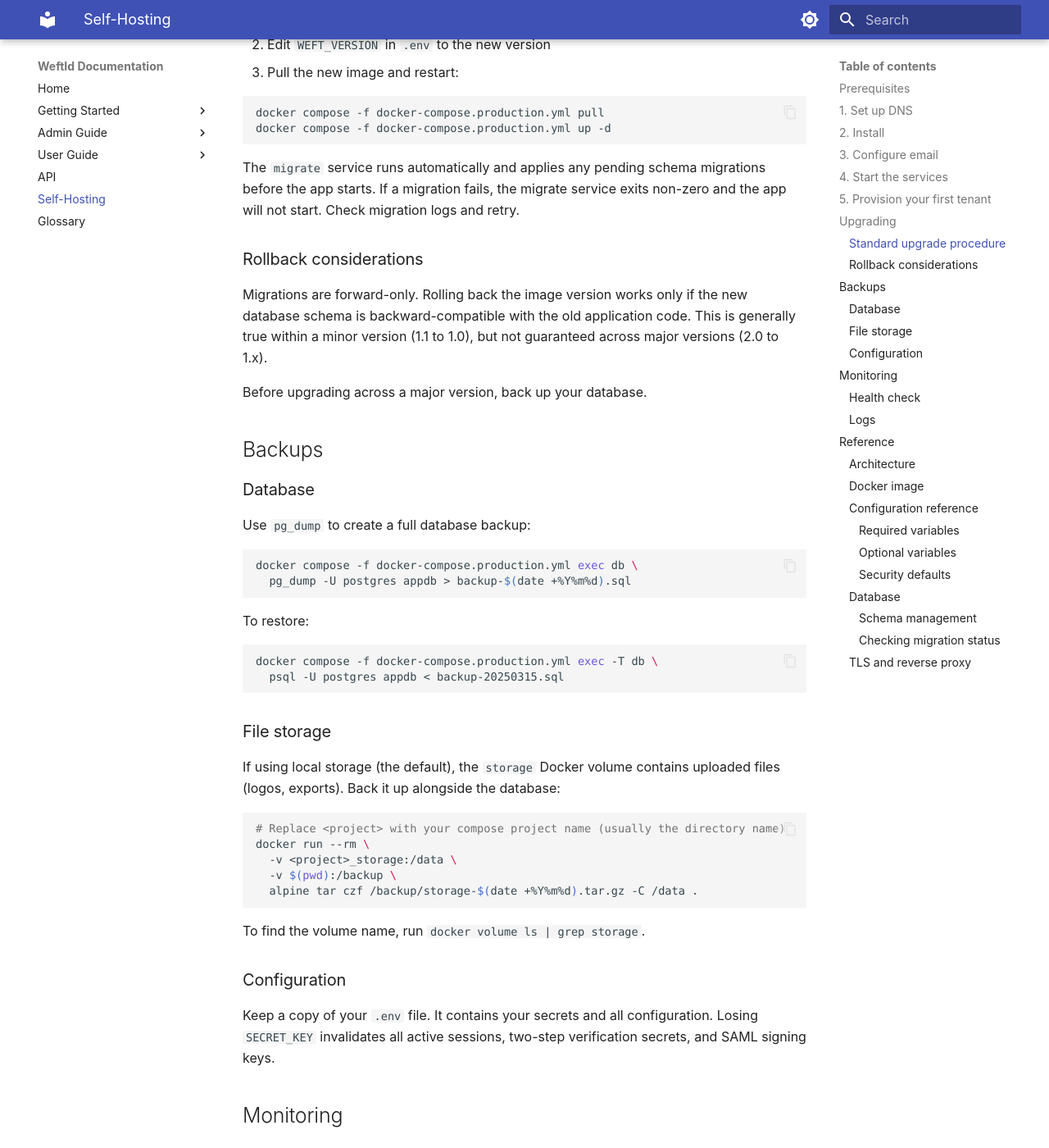
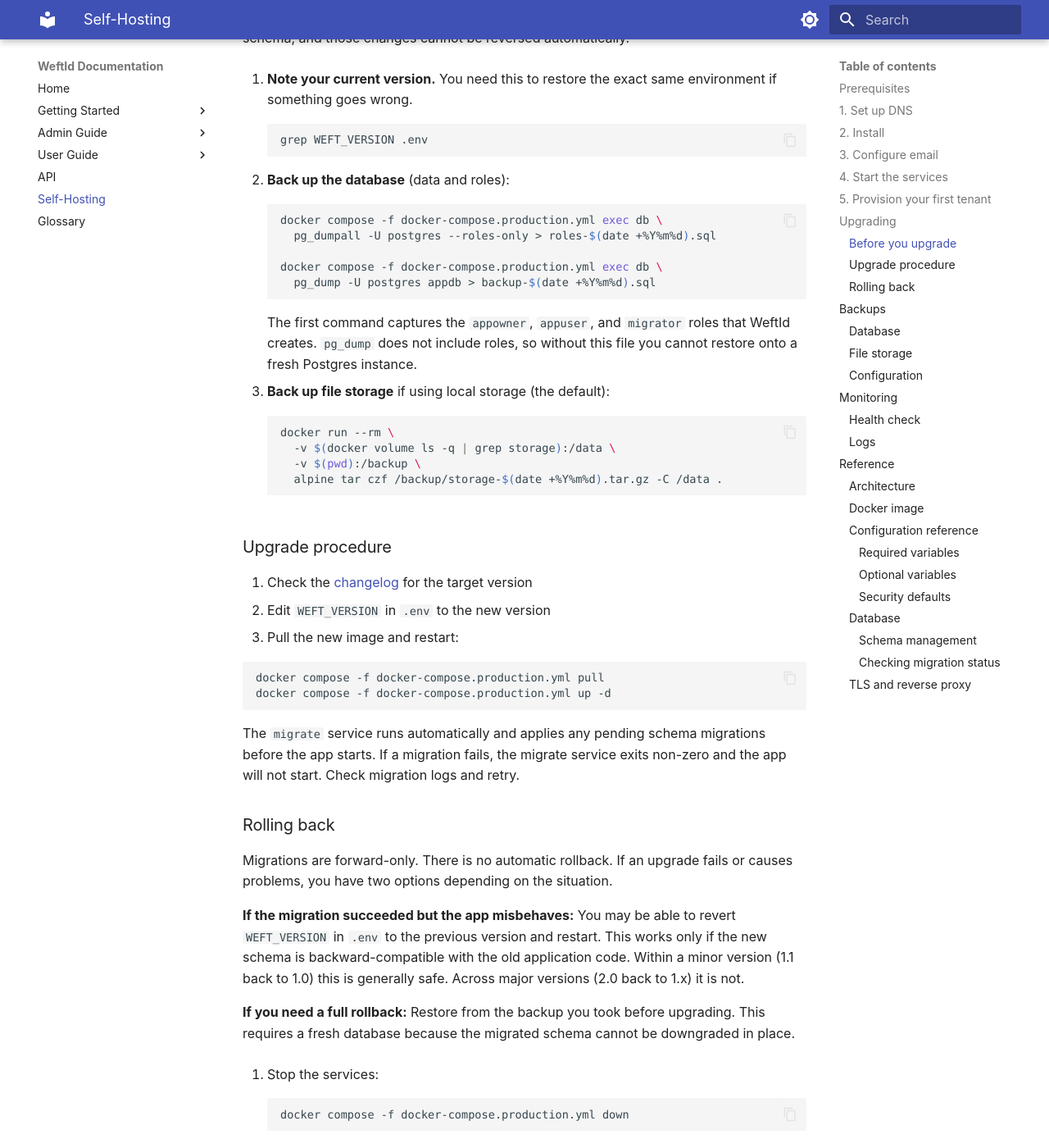
Before and after one commit to Pageloom/weft-id, an MkDocs documentation site: the page built from docs/self-hosting/index.md, in a window 1280 px wide and 1400 px high, scrolled down 3184 px. Shown: the whole window at 82% size. Built offline with MkDocs 1.6.1 and Material for MkDocs 9.7.7, drawn with Linux system fonts in a browser that asks for light colours; some of the changed text lies outside the part shown.

Commit message:
Expand upgrade and backup docs with rollback procedure
Add pre-upgrade checklist (note version, back up roles and data).
Explain that pg_dump does not capture Postgres roles, so pg_dumpall
--roles-only is needed for a restorable backup. Add step-by-step
full rollback procedure for when a version revert is not enough.

````diff
--- a/docs/self-hosting/index.md
+++ b/docs/self-hosting/index.md
@@ -159,7 +159,42 @@
 
 ## Upgrading
 
-### Standard upgrade procedure
+### Before you upgrade
+
+Always back up before upgrading. An upgrade runs migrations that change the database schema,
+and those changes cannot be reversed automatically.
+
+1. **Note your current version.** You need this to restore the exact same environment if
+   something goes wrong.
+
+    ```bash
+    grep WEFT_VERSION .env
+    ```
+
+2. **Back up the database** (data and roles):
+
+    ```bash
+    docker compose -f docker-compose.production.yml exec db \
+      pg_dumpall -U postgres --roles-only > roles-$(date +%Y%m%d).sql
+
+    docker compose -f docker-compose.production.yml exec db \
+      pg_dump -U postgres appdb > backup-$(date +%Y%m%d).sql
+    ```
+
+    The first command captures the `appowner`, `appuser`, and `migrator` roles that WeftId
+    creates. `pg_dump` does not include roles, so without this file you cannot restore onto a
+    fresh Postgres instance.
+
+3. **Back up file storage** if using local storage (the default):
+
+    ```bash
+    docker run --rm \
+      -v $(docker volume ls -q | grep storage):/data \
+      -v $(pwd):/backup \
+      alpine tar czf /backup/storage-$(date +%Y%m%d).tar.gz -C /data .
+    ```
+
+### Upgrade procedure
 
 1. Check the [changelog](https://github.com/pageloom/weft-id/releases) for the target version
 2. Edit `WEFT_VERSION` in `.env` to the new version
@@ -174,28 +209,83 @@
 app starts. If a migration fails, the migrate service exits non-zero and the app will not start.
 Check migration logs and retry.
 
-### Rollback considerations
+### Rolling back
 
-Migrations are forward-only. Rolling back the image version works only if the new database
-schema is backward-compatible with the old application code. This is generally true within a
-minor version (1.1 to 1.0), but not guaranteed across major versions (2.0 to 1.x).
+Migrations are forward-only. There is no automatic rollback. If an upgrade fails or causes
+problems, you have two options depending on the situation.
 
-Before upgrading across a major version, back up your database.
+**If the migration succeeded but the app misbehaves:** You may be able to revert `WEFT_VERSION`
+in `.env` to the previous version and restart. This works only if the new schema is
+backward-compatible with the old application code. Within a minor version (1.1 back to 1.0)
+this is generally safe. Across major versions (2.0 back to 1.x) it is not.
+
+**If you need a full rollback:** Restore from the backup you took before upgrading. This
+requires a fresh database because the migrated schema cannot be downgraded in place.
+
+1. Stop the services:
+
+    ```bash
+    docker compose -f docker-compose.production.yml down
+    ```
+
+2. Remove the database volume to start clean:
+
+    ```bash
+    docker volume rm $(docker volume ls -q | grep dbdata)
+    ```
+
+3. Set `WEFT_VERSION` in `.env` back to the version you were running before the upgrade.
+
+4. Start the database only (so the baseline schema is applied):
+
+    ```bash
+    docker compose -f docker-compose.production.yml up -d db
+    ```
+
+5. Wait for the database to be healthy, then restore roles and data:
+
+    ```bash
+    docker compose -f docker-compose.production.yml exec -T db \
+      psql -U postgres < roles-20250315.sql
+
+    docker compose -f docker-compose.production.yml exec -T db \
+      psql -U postgres appdb < backup-20250315.sql
+    ```
+
+6. Start the remaining services:
+
+    ```bash
+    docker compose -f docker-compose.production.yml up -d
+    ```
+
+7. If using local file storage, restore the storage volume from your backup.
 
 ## Backups
 
+Back up regularly. At a minimum, back up before every upgrade.
+
 ### Database
 
-Use `pg_dump` to create a full database backup:
+A complete database backup requires two commands: one for roles and one for data. WeftId
+creates three Postgres roles (`appowner`, `appuser`, `migrator`) that `pg_dump` does not
+capture. Without the roles backup, you cannot restore onto a fresh Postgres instance.
 
 ```bash
+# Roles (appowner, appuser, migrator)
+docker compose -f docker-compose.production.yml exec db \
+  pg_dumpall -U postgres --roles-only > roles-$(date +%Y%m%d).sql
+
+# Data
 docker compose -f docker-compose.production.yml exec db \
   pg_dump -U postgres appdb > backup-$(date +%Y%m%d).sql
 ```
 
-To restore:
+To restore onto a fresh database, apply roles first, then data:
 
 ```bash
+docker compose -f docker-compose.production.yml exec -T db \
+  psql -U postgres < roles-20250315.sql
+
 docker compose -f docker-compose.production.yml exec -T db \
   psql -U postgres appdb < backup-20250315.sql
 ```
@@ -206,14 +296,11 @@
 (logos, exports). Back it up alongside the database:
 
 ```bash
-# Replace <project> with your compose project name (usually the directory name)
 docker run --rm \
-  -v <project>_storage:/data \
+  -v $(docker volume ls -q | grep storage):/data \
   -v $(pwd):/backup \
   alpine tar czf /backup/storage-$(date +%Y%m%d).tar.gz -C /data .
 ```
-
-To find the volume name, run `docker volume ls | grep storage`.
 
 ### Configuration
 
````
Also changed, not shown: site/search.json, site/self-hosting/index.html.
